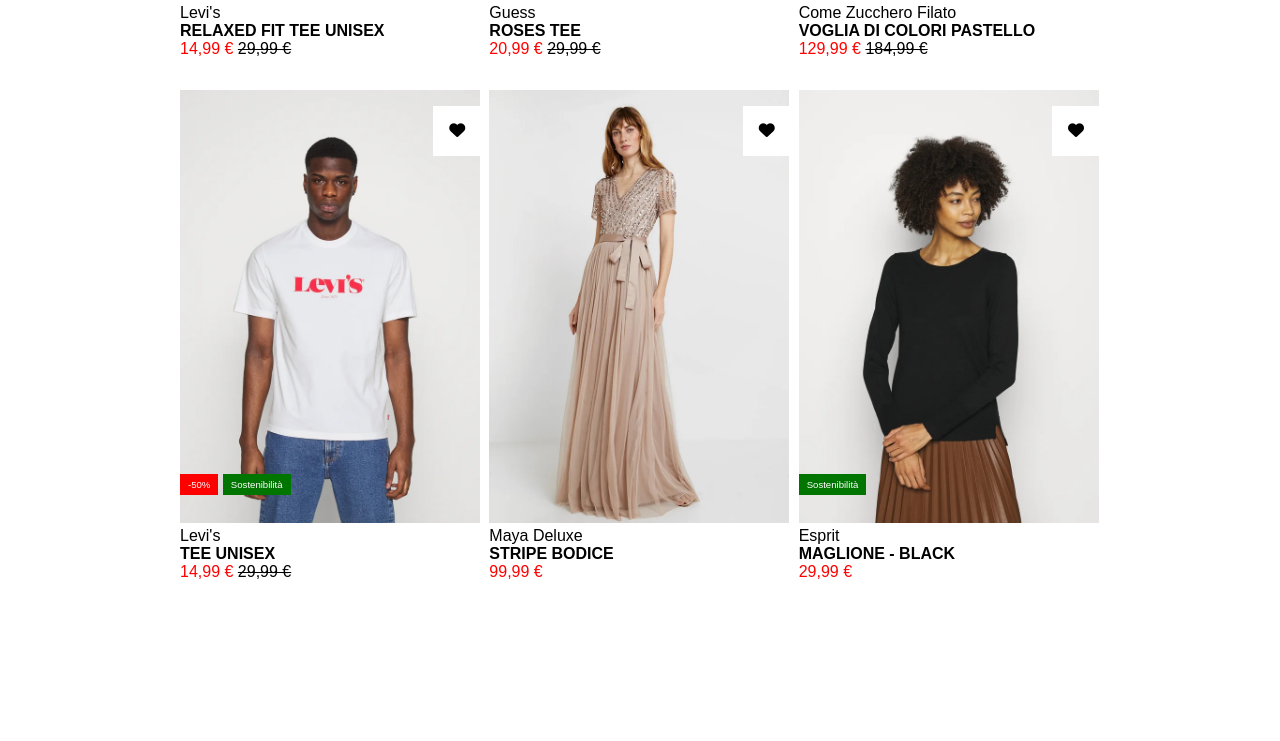
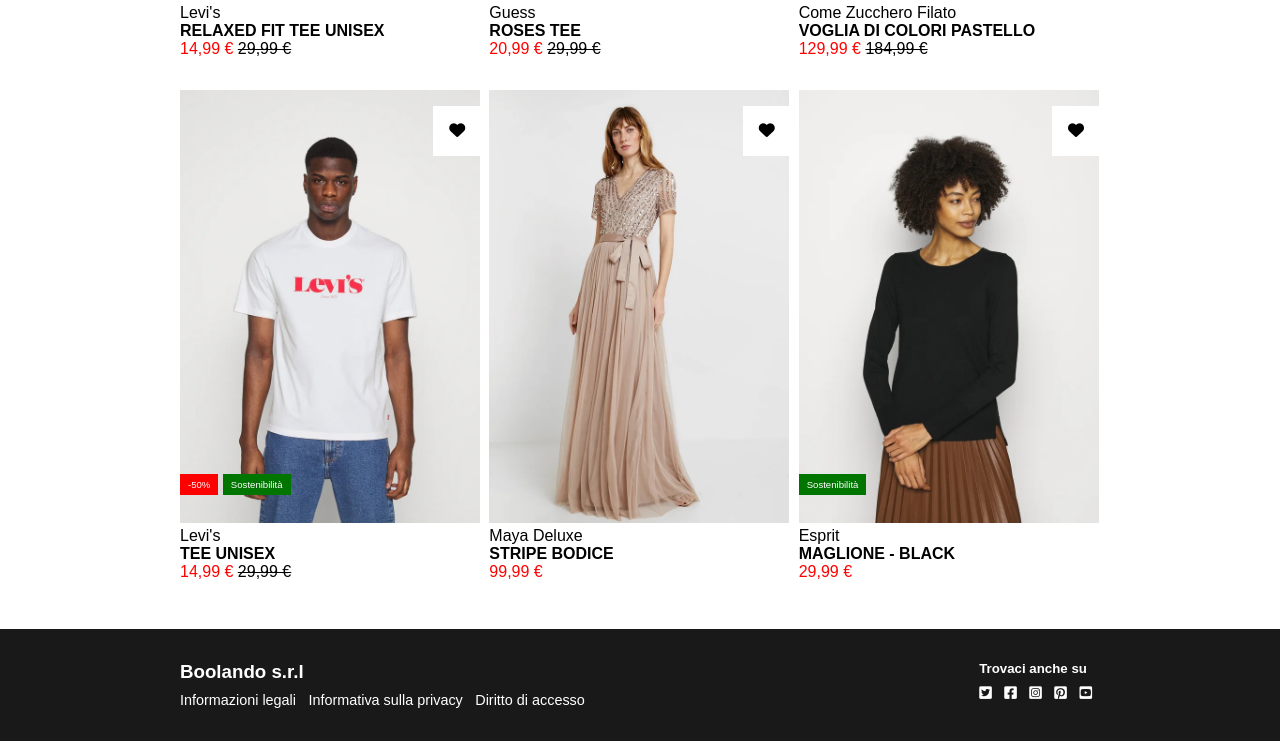
Before and after one commit to Sofia-Citrini/html-css-boolando, a plain HTML site: page index.html in a window 1280 px wide. Shown: the part 530-1271 px from the top of the page. Before the commit the page ends 1159 px from the top, so only its background shows below. Drawn offline with Linux system fonts and the light colour scheme.

Commit message:
adds footer

```diff
--- a/css/style.css
+++ b/css/style.css
@@ -27,6 +27,16 @@
     padding: 3rem;
 }
 
+footer {
+    background-color: rgb(25, 25, 25);
+    padding: 2rem 0;
+    color: #ffffff;
+}
+
+h3, h5 {
+    padding-bottom: 0.5rem;
+}
+
 .container {
     width: 920px;
     margin: auto;
@@ -35,7 +45,8 @@
 .list li {
     display: inline-block;
     font-size: 0.8rem;
-    padding: 0 0.3rem;
+    font-weight: bold;
+    list-style: none;
 }
 
 .list li a {
@@ -108,3 +119,20 @@
     top: 1rem;
     padding: 1rem;
 }
+
+.row {
+    display: flex;
+    justify-content: space-between;
+}
+
+.list-foot li {
+    display: inline-block;
+    font-size: 0.9rem;
+    list-style: none;
+    padding-right: 0.5rem;
+}
+
+.list-foot li a {
+    text-decoration: none;
+    color: #ffffff;
+}
--- a/index.html
+++ b/index.html
@@ -206,5 +206,34 @@
         </div>
     </main>
 
+    <footer>
+        <div class="container">
+            <div class="row">
+
+                <div class="col">
+                    <h3>Boolando s.r.l</h3>
+                    <ul class="list-foot">
+                        <li><a href="#">Informazioni legali</a></li>
+                        <li><a href="#">Informativa sulla privacy</a></li>
+                        <li><a href="#">Diritto di accesso</a></li>
+                    </ul>
+                </div>
+
+                <div class="col">
+                    <h5>Trovaci anche su</h5>
+                    <ul class="list-foot">
+                        <li><a href="#"><i class="fa-brands fa-square-twitter"></i></a></li>
+                        <li><a href="#"><i class="fa-brands fa-square-facebook"></i></i></a></li>
+                        <li><a href="#"><i class="fa-brands fa-square-instagram"></i></a></li>
+                        <li><a href="#"><i class="fa-brands fa-square-pinterest"></i></a></li>
+                        <li><a href="#"><i class="fa-brands fa-square-youtube"></i></a></li>
+                    </ul>
+
+                </div>
+            </div>
+        </div>
+
+    </footer>
+
 </body>
 </html>
```
